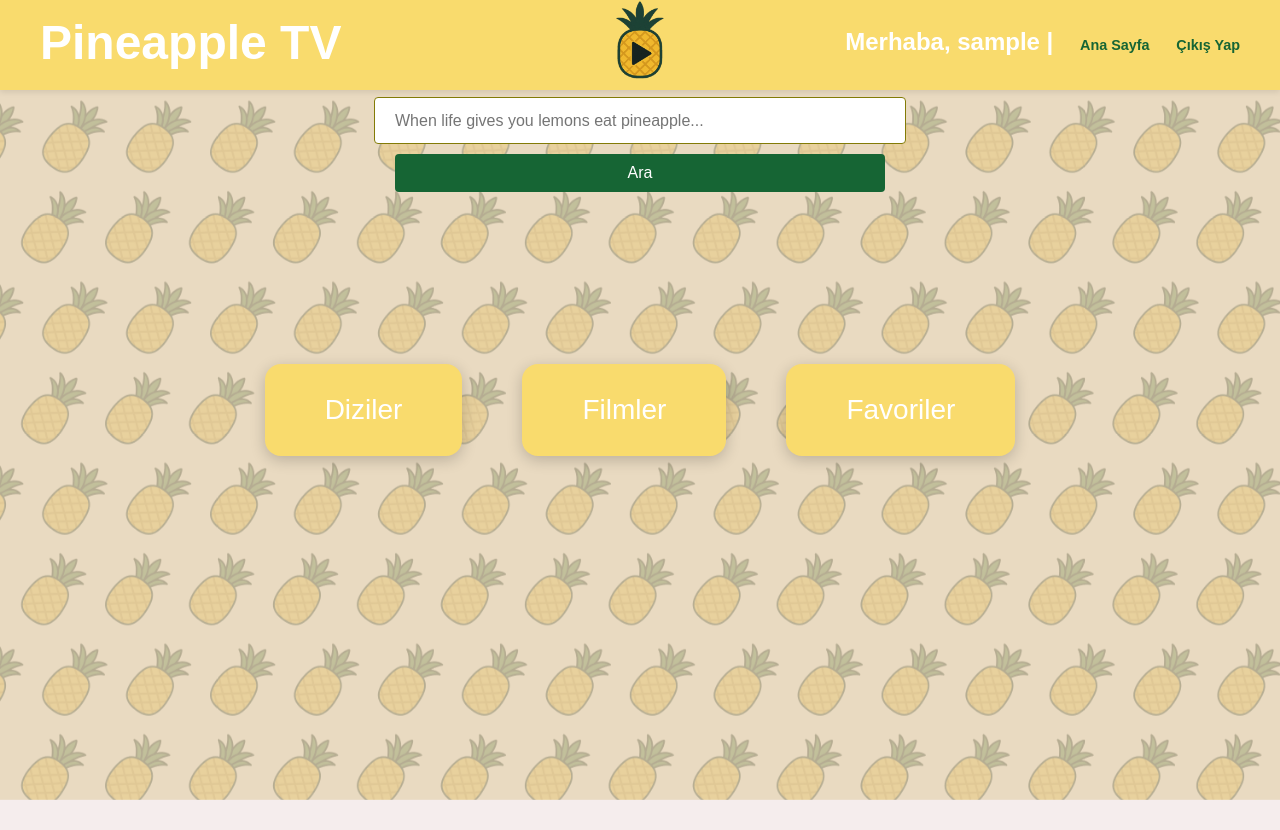
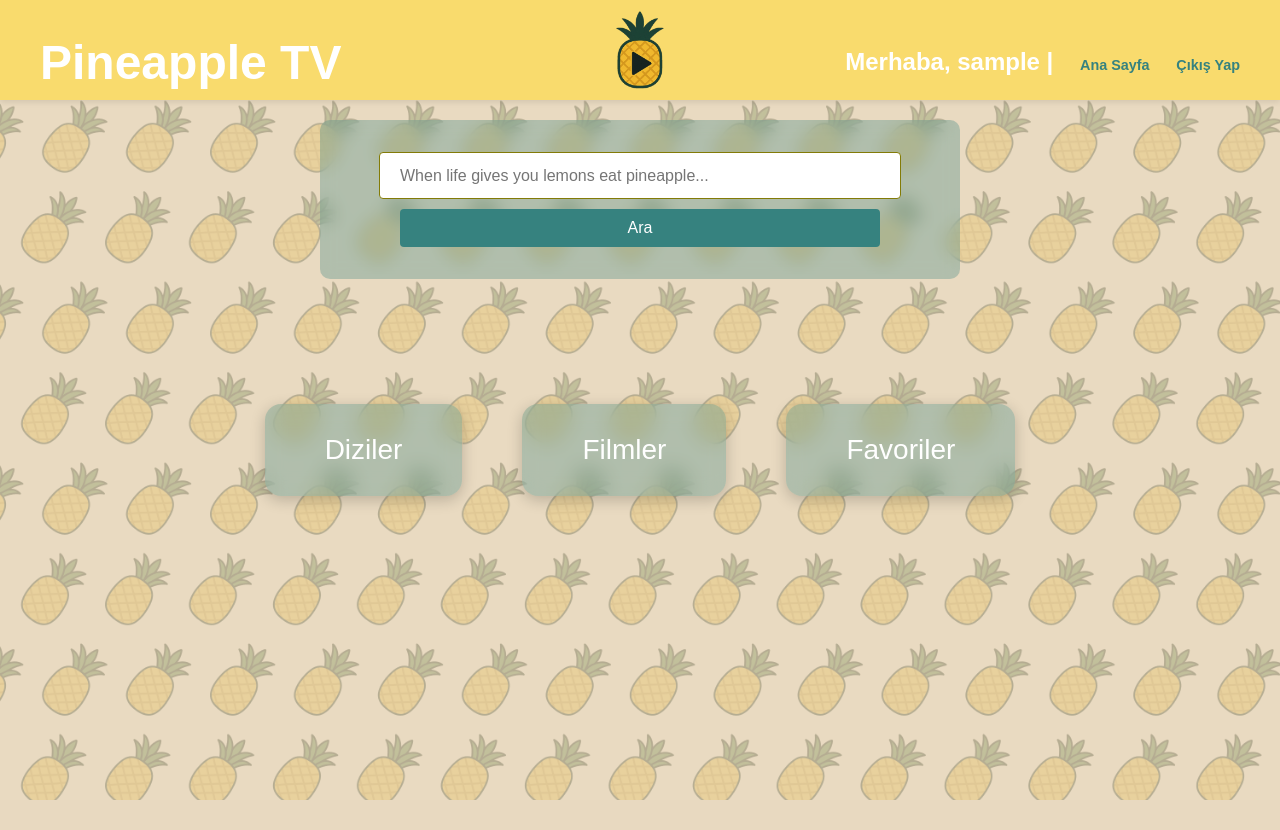
Before and after one commit to pineapple-borek/pineapple_borekTV, a Flask app: page /main_page in a window 1280 px wide. After the commit the page ends 800 px from the top, so only its background shows below. Run offline with Flask 3, Linux system fonts and the light colour scheme; the visitor is signed in with stand-in values (Sample User, id 1); data comes from the database, SQL or seed files in the repository; data that the repository does not hold is empty.

Commit message:
Gorsellik ayarlandi
#Giris ekrani ve film dizi secme ekrani ayarlandi

```diff
--- a/pineappleTV/static/css/style.css
+++ b/pineappleTV/static/css/style.css
@@ -14,6 +14,8 @@
     /* Vurgulu renk */
     --button-color: #36827f;
     /* Buton rengi */
+    --blur-color: #36827F50;
+    /* Blurlu elementlerin rengi */
 }
 
 body {
@@ -41,16 +43,17 @@
 }
 
 header {
-
+    top: 0;
     background-color: var(--primary-color);
     color: white;
     width: 100%;
-    height: 120px;
+    height: 100px;
     /* yüksekliği sabit tut */
     display: flex;
+    flex-direction: row;
     justify-content: space-between;
     align-items: center;
-    position: relative;
+    position: fixed;
     /* padding: 0 20px; */
     padding: 20px 40px;
     font-size: 1.5em;
@@ -71,7 +74,7 @@
     left: 50%;
     transform: translateX(-50%);
     z-index: 2;
-    top: 50%;
+    top: 40%;
     transform: translate(-50%, -50%);
     text-align: center;
 }
@@ -110,7 +113,7 @@
     display: flex;
     flex-direction: column;
     align-items: center;
-    margin-top: 30px;
+    /* margin-top: 30px; */
 }
 
 label {
@@ -157,12 +160,12 @@
     justify-content: center;
     align-items: right;
     gap: 60px;
-    margin-top: -100px;
-    margin-left: 0px;
+    margin-top: 100px;
 }
 
 .main-button {
-    background-color: var(--primary-color);
+    background-color: var(--blur-color);
+    backdrop-filter: blur(10px);
     color: white;
     padding: 30px 60px;
     text-decoration: none;
@@ -174,7 +177,8 @@
 }
 
 .main-button:hover {
-    background-color: var(--highlight-color);
+    background-color: var(--button-color);
+    text-decoration: none;
 }
 
 /* Hesap Bilgileri */
@@ -248,15 +252,6 @@
     text-decoration: underline;
 }
 
-.search-container {
-    width: 490px;
-    display: block;
-    position: absolute;
-    top: 57px;
-    margin: 0 auto;
-    z-index: 2;
-}
-
 input#search-bar {
     width: 100%;
     height: 45px;
@@ -287,40 +282,32 @@
     }
 }
 
-.back-button {
-    position: fixed;
-    bottom: 20px;
-    left: 20px;
-    padding: 12px 20px;
-    background-color: #e74c3c;
-    color: white;
-    border: none;
-    border-radius: 8px;
-    font-weight: bold;
-    text-decoration: none;
-    font-size: 15px;
-    box-shadow: 0 4px 10px rgba(0, 0, 0, 0.2);
-    transition: background-color 0.3s ease;
-    z-index: 10000;
-}
-
-.back-button:hover {
-    background-color: #c0392b;
-}
-
 /* Arama Alanı */
 .search-container {
-    width: 490px;
+    background-color: var(--blur-color);
+    border-radius: 10px;
+    backdrop-filter: blur(8px);
+    width: 50%;
     position: absolute;
-    top: 57px;
-    margin: 0 auto;
+    top: 15%;
     z-index: 2;
 }
 
+.search-button{
+    background-color: var(--button-color);
+    width: 75%;
+    margin-bottom: 5%;
+    transition: background-color 0.35s ease;
+}
+
+.search-button:hover{
+    background-color: #255958;
+}
+
 input#search-bar {
-    width: 100%;
+    width: 75%;
     height: 45px;
-    padding: 0 20px;
+    margin-top: 5%;
     font-size: 1rem;
     border: 1px solid rgb(131, 123, 7);
     outline: none;
@@ -340,30 +327,26 @@
     opacity: 0;
 }
 
-/* Geri Dön Butonu */
-.back-button {
-    position: fixed;
-    bottom: 20px;
-    left: 20px;
-    padding: 12px 20px;
-    background-color: #e74c3c;
-    color: white;
-    border: none;
-    border-radius: 8px;
-    font-weight: bold;
-    text-decoration: none;
-    font-size: 15px;
-    box-shadow: 0 4px 10px rgba(0, 0, 0, 0.2);
-    transition: background-color 0.3s ease;
-    z-index: 10000;
+.nav-links a {
+    color: var(--button-color);
 }
 
-.back-button:hover {
-    background-color: #c0392b;
+.show-type {
+    margin-bottom: 0;
+    margin-top: 10%;
+    backdrop-filter: blur(8px);
+    background-color: #25595880;
+    max-width: fit-content;
+    padding: 2%;
+    border-top-left-radius: 10px;
+    border-top-right-radius: 10px;
 }
 
 /* Video Listesi */
 .video-list {
+    background-color: #25595880;
+    backdrop-filter: blur(8px);
+    border-top-right-radius: 10px;
     display: flex;
     flex-wrap: wrap;
     gap: 20px;
@@ -380,7 +363,7 @@
     box-shadow: 0 4px 8px rgba(0, 0, 0, 0.05);
     gap: 15px;
     padding: 20px;
-    padding-bottom:0px ;
+    padding-bottom: 0px;
     text-align: center;
     transition: transform 0.3s ease;
     display: flex;
@@ -438,6 +421,7 @@
     margin-top: 20px;
     text-align: center;
 }
+
 main {
     display: flex;
     justify-content: center;
@@ -445,6 +429,7 @@
     min-height: calc(100vh - 100px);
     padding: 20px;
 }
+
 .main-content {
     padding: 40px 20px;
     display: flex;
--- a/pineappleTV/templates/index.html
+++ b/pineappleTV/templates/index.html
@@ -11,33 +11,9 @@
 <div class="search-container">
     <form action="{{ url_for('search') }}" method="GET">
         <input type="text" id="search-bar" name="query" placeholder="When life gives you lemons eat pineapple...">
-        <button type="submit">Ara</button>
+        <button type="submit" class="search-button">Ara</button>
     </form>
 </div>
-
-<!-- <header>
-    <link rel="stylesheet" href="{{ url_for('static', filename='css/style.css') }}">
-
-    <div class="left-content">
-        <h1>Pineapple TV</h1>
-    </div>
-
-    <div class="center-logo">
-        <img src="{{ url_for('static', filename='pineapple_logo.png') }}" alt="Logo" class="logo-image">
-    </div>
-
-    <div class="right-content">
-        <p>Merhaba, {{ session['user'] }}</p>
-        <p><strong>Üyelik Bitiş Tarihi:</strong> {{ subscription_end_date }}</p>
-        <p><strong>Favoriler:</strong></p>
-        <ul>
-            {% for favorite in favorites %}
-                <li>{{ favorite }}</li>
-            {% endfor %}
-        </ul>
-        <a href="{{ url_for('logout') }}">Çıkış Yap</a>
-    </div>
-</header> -->
 
 <!-- Ana Butonlar (Diziler ve Filmler) -->
 <div class="button-container">
@@ -46,98 +22,5 @@
     <a href="{{ url_for('favorite') }}" class="main-button">Favoriler</a>
 </div>
 
-<!--
-    <style>
-        /* Define CSS variables */
-        :root {
-            --primary-color: #facc15; /* Blue */
-            --highlight-color: #166534; /* Orange */
-        }
-
-        /* Header Bölümü */
-        header {
-            background-color: var(--primary-color);
-            color: white;
-            text-align: center;
-            padding: 10px 20px;
-            width: 100%;
-            display: flex;
-            justify-content: space-between;
-            align-items: center;
-            position: fixed;
-            top: 0;
-            left: 0;
-            z-index: 10;
-            box-shadow: 0 2px 10px rgba(0, 0, 0, 0.1); /* Header'a gölge ekleyelim */
-        }
-
-        header .logo h1 {
-            margin: 0;
-            font-size: 24px;
-        }
-
-        header .user-info {
-            font-size: 14px;
-            text-align: left;
-            color: white;  /* Yazı rengini beyaz yapalım */
-        }
-
-        header .user-info a {
-            color: var(--highlight-color);
-            text-decoration: none;
-            margin-top: 10px;
-        }
-
-        /* Butonlar */
-        .button-container {
-            display: flex;
-            justify-content: center;
-            align-items: center;
-            gap: 60px;
-            margin-top: 150px;
-        }
-
-        .main-button {
-            background-color: var(--primary-color);
-            color: fff;
-            padding: 30px 60px;
-            text-decoration: none;
-            font-size: 28px;
-            border-radius: 16px;
-            transition: background-color 0.3s ease;
-            box-shadow: 0px 4px 15px rgba(0, 0, 0, 0.2);
-        }
-
-        .main-button:hover {
-            background-color: var(--highlight-color);
-        }
-
-        /* Genel Sayfa Ayarları */
-        body {
-            font-family: Arial, sans-serif;
-            background-color: #f0f0f0; /* Light gray background */
-            color: #333333; /* Dark gray text */
-            display: flex;
-            justify-content: center;
-            align-items: center;
-            height: 100vh;
-            margin: 0;
-            flex-direction: column;
-        }
-
-        /* Flash mesaj ve içerik için margin ayarı */
-        .flash-message {
-            margin: 10px 0;
-            padding: 10px;
-            background-color: #f4f4f4;
-            border-left: 4px solid #ff6600;
-        }
-
-        /* Kullanıcı Bilgileri */
-        .user-info {
-            margin-top: 60px;
-        }
-    </style>
-    -->
 
 {% endblock %}
--- a/pineappleTV/templates/layout.html
+++ b/pineappleTV/templates/layout.html
@@ -4,7 +4,6 @@
 <head>
     <link rel="stylesheet" href="{{ url_for('static', filename='css/style.css') }}">
     <meta charset="UTF-8">
-    <title>Pineapple TV</title>
     <style>
         /* html,
         body {
--- a/pineappleTV/templates/shows.html
+++ b/pineappleTV/templates/shows.html
@@ -1,6 +1,6 @@
 {%extends "layout.html" %}
     {% block content %}
-    <h1>{{ category.capitalize() }}</h1>
+    <h1 class="show-type">{{ category.capitalize() }}</h1>
 
     <div class="video-list">
         {% for show in shows %}
```
Also changed, not shown: pineappleTV/static/videos/filmler/Flash/thumbnail.jpg (added).
